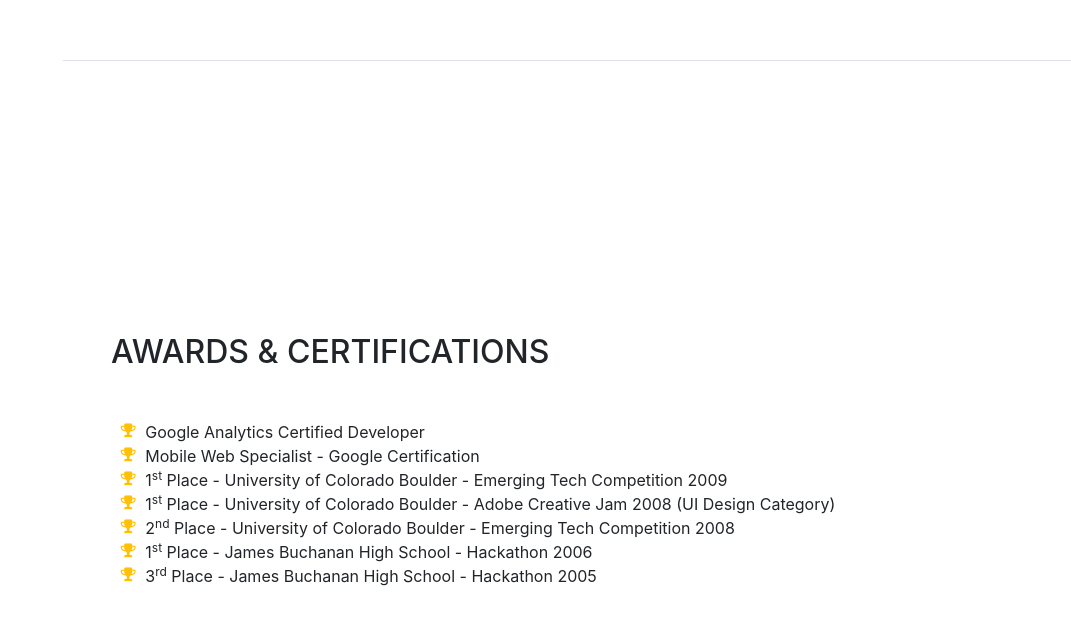
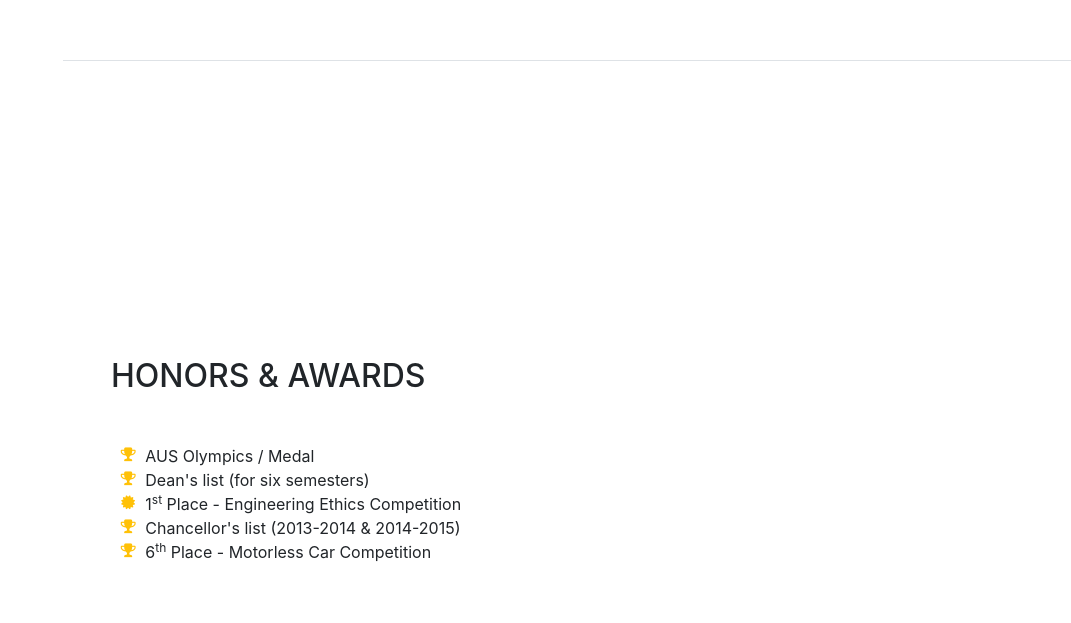
Before and after one commit to NadinAljariry/NadinAljariry.github.io, a website with bundled scripts: page index.html in a window 1280 px wide. Shown: the part 4322-4945 px from the top of the page, without its empty margins (209-1280 px from the left). Built offline with nearby package versions, Linux system fonts and the light colour scheme; a web font is replaced by a local one.

Commit message:
Content of Awards and Honors Section Added

```diff
--- a/index.html
+++ b/index.html
@@ -266,35 +266,26 @@
 
       <section class="resume-section p-3 p-lg-5 d-flex flex-column" id="awards">
         <div class="my-auto">
-          <h2 class="mb-5">Awards &amp; Certifications</h2>
+          <h2 class="mb-5">Honors &amp; awards</h2>
           <ul class="fa-ul mb-0">
             <li>
               <i class="fa-li fa fa-trophy text-warning"></i>
-              Google Analytics Certified Developer</li>
+              AUS Olympics / Medal
+            </li>
             <li>
               <i class="fa-li fa fa-trophy text-warning"></i>
-              Mobile Web Specialist - Google Certification</li>
+              Dean's list (for six semesters)</li>
+            <li>
+              <i class="fa-li fa fa-certificate text-warning"></i>
+              1<sup>st</sup>
+              Place - Engineering Ethics Competition</li>
             <li>
               <i class="fa-li fa fa-trophy text-warning"></i>
-              1<sup>st</sup>
-              Place - University of Colorado Boulder - Emerging Tech Competition 2009</li>
+              Chancellor's list (2013-2014 &amp; 2014-2015)</li>
             <li>
               <i class="fa-li fa fa-trophy text-warning"></i>
-              1<sup>st</sup>
-              Place - University of Colorado Boulder - Adobe Creative Jam 2008 (UI Design Category)</li>
-            <li>
-              <i class="fa-li fa fa-trophy text-warning"></i>
-              2<sup>nd</sup>
-              Place - University of Colorado Boulder - Emerging Tech Competition 2008</li>
-            <li>
-            <li>
-              <i class="fa-li fa fa-trophy text-warning"></i>
-              1<sup>st</sup>
-              Place - James Buchanan High School - Hackathon 2006</li>
-            <li>
-              <i class="fa-li fa fa-trophy text-warning"></i>
-              3<sup>rd</sup>
-              Place - James Buchanan High School - Hackathon 2005</li>
+              6<sup>th</sup>
+              Place - Motorless Car Competition</li>
           </ul>
         </div>
       </section>
```
